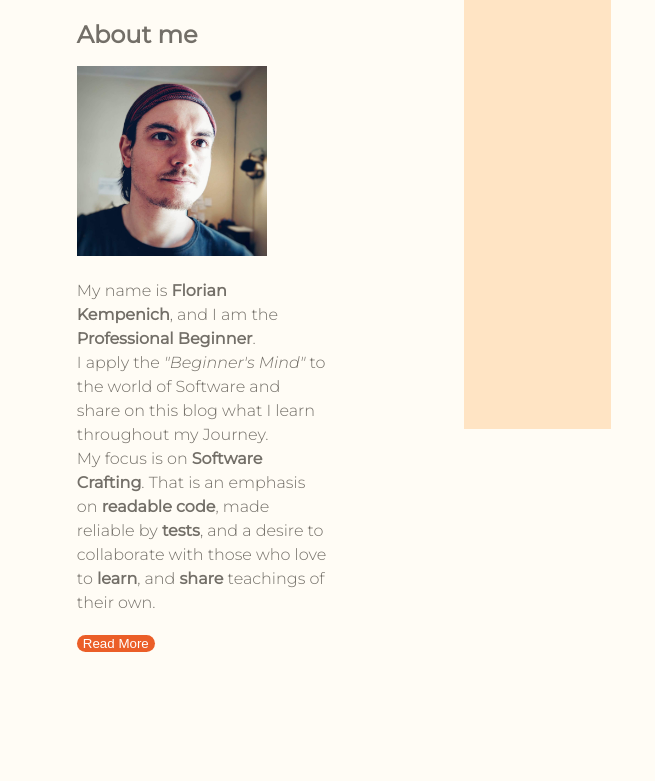
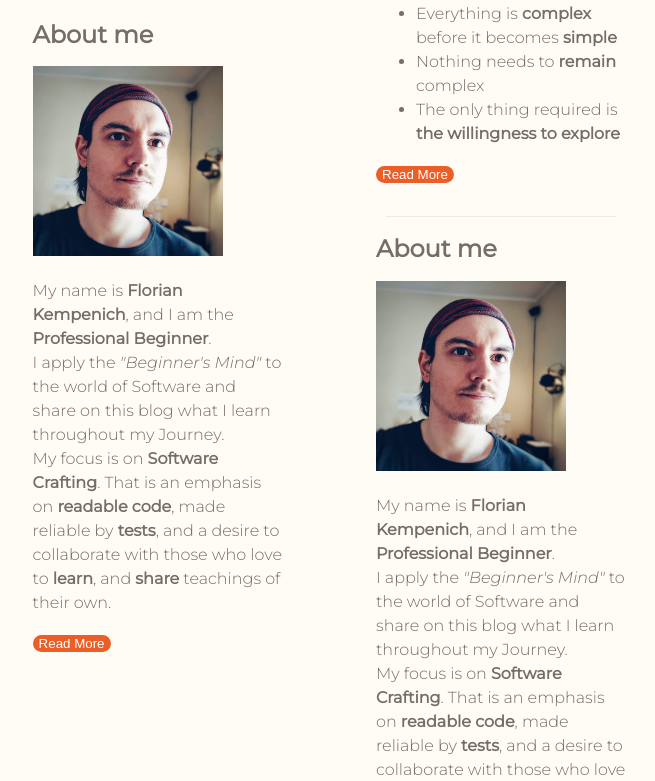
Before and after one commit to HelloThisIsFlo/Professional-Beginner, a Gatsby site: page /sandbox in a window 1280 px wide. Shown: the part 166-947 px from the top of the page, without its empty margins (464-1119 px from the left). Before the commit the page ends 910 px from the top, so only its background shows below. Built offline with nearby package versions, Linux system fonts and the light colour scheme; Gatsby itself is replaced by a stand-in of ours.

Commit message:
Implement Sidebar prototype

```diff
--- a/src/components/layout.jsx
+++ b/src/components/layout.jsx
@@ -2,6 +2,7 @@
 import styles from "./layout.module.scss";
 import { Link, useStaticQuery, graphql } from "gatsby";
 import { Helmet } from "react-helmet";
+import Sidebar from "./sidebar";
 
 export default ({ children }) => {
   const data = useStaticQuery(graphql`
@@ -29,7 +30,7 @@
         </div>
       </header>
       <main className={styles.main}>{children}</main>
-      <aside className={styles.sidebar}>SIDEBAR</aside>
+      <Sidebar />
     </div>
   );
 };
--- a/src/components/layout.module.scss
+++ b/src/components/layout.module.scss
@@ -61,15 +61,6 @@
   margin: 15px;
 }
 
-.sidebar {
-  width: $sidebar-width;
-  height: 500px; //Temporary
-  margin: 15px;
-  margin-left: 0;
-  padding: 10px;
-  background-color: bisque;
-}
-
 @media screen and (min-width: $layout-breakpoint-large) {
   .layout {
     padding-top: $header-height;
--- /dev/null
+++ b/src/components/sidebar.jsx
@@ -0,0 +1,14 @@
+import React from "react";
+import styles from "./sidebar.module.scss";
+import AboutMe from "./sidebar/about-me";
+import BulletPoints from "./sidebar/bullet-points";
+
+export default () => {
+  return (
+    <aside className={styles.sidebar}>
+      <BulletPoints />
+      <hr className={styles.separator}/>
+      <AboutMe />
+    </aside>
+  );
+};
--- /dev/null
+++ b/src/components/sidebar.module.scss
@@ -0,0 +1,18 @@
+@import "../variables.module.scss";
+
+.sidebar {
+  width: $sidebar-width;
+  margin: 15px;
+  margin: 0;
+  margin-left: 0;
+  padding: 0;
+  // background-color: bisque;
+  flex-shrink: 0;
+}
+
+.separator {
+  height: 1px;
+  background-color: #F1EAE0;
+  margin: 30px 10px 15px 10px;
+  border: none;
+}
```
